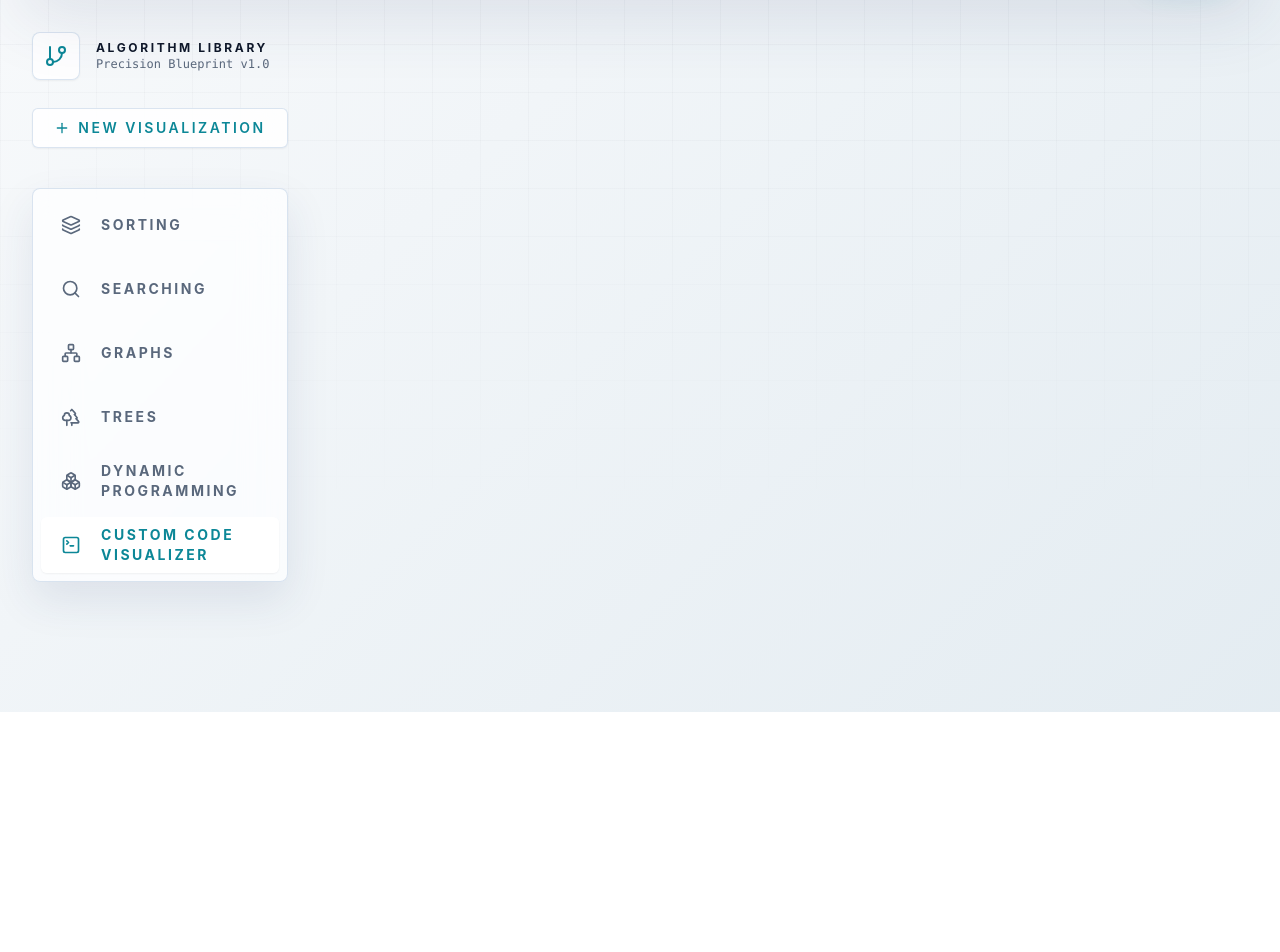
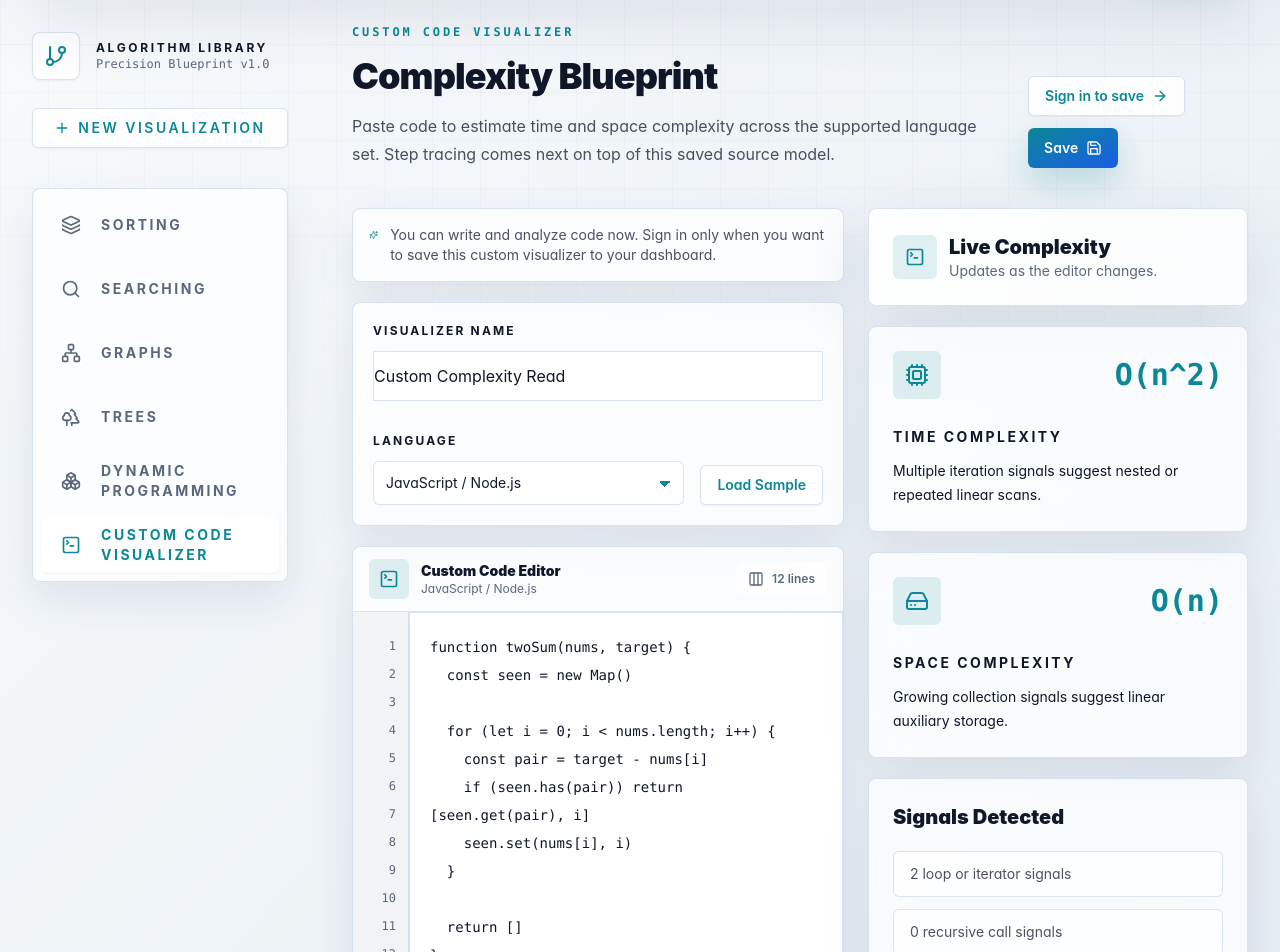
Before and after one commit to KrishnaDs007/dsa-vidualiser, a Next.js app: page /custom-visualizer in a window 1280 px wide. Before the commit this address had no page. Shown: the part 100-1052 px from the top of the page. Before the commit the page ends 812 px from the top, so only its background shows below. Built offline with nearby package versions, Linux system fonts and the light colour scheme.

Commit message:
Add custom code editor flow

```diff
--- a/app/custom-visualizer/page.tsx
+++ b/app/custom-visualizer/page.tsx
@@ -4,7 +4,8 @@ import Link from 'next/link'
 import { useRouter, useSearchParams } from 'next/navigation'
 import type React from 'react'
 import { Suspense, useEffect, useMemo, useState } from 'react'
-import { ArrowRight, Cpu, HardDrive, Save } from 'lucide-react'
+import { ArrowRight, Cpu, HardDrive, Save, Sparkles, TerminalSquare } from 'lucide-react'
+import { CustomCodeEditor } from '@/components/custom-code/CustomCodeEditor'
 import { Button } from '@/components/ui/button'
 import {
   CUSTOM_CODE_LANGUAGES,
@@ -14,6 +15,8 @@ import {
   type CustomCodeLanguageId
 } from '@/lib/customCode'
 import { useAuthStore } from '@/store/authStore'
+
+const CUSTOM_DRAFT_KEY = 'algo-precision-custom-draft'
 
 export default function CustomVisualizerPage() {
   return (
@@ -36,6 +39,7 @@ function CustomVisualizerForm() {
   const [title, setTitle] = useState('Custom Complexity Read')
   const [language, setLanguage] = useState<CustomCodeLanguageId>('javascript')
   const [code, setCode] = useState(getLanguageSample('javascript'))
+  const [draftLoaded, setDraftLoaded] = useState(false)
 
   const result = useMemo(() => analyzeComplexity(code, language), [code, language])
   const editingAnalysis = editId
@@ -43,14 +47,15 @@ function CustomVisualizerForm() {
     : undefined
 
   useEffect(() => {
-    if (!hydrated || user) return
+    if (!editId || !hydrated) return
 
-    setFlash('Please sign in before opening the custom code visualizer.')
-    router.push('/login?next=/custom-visualizer')
-  }, [hydrated, router, setFlash, user])
-
-  useEffect(() => {
-    if (!editId || !hydrated || !user) return
+    if (!user) {
+      setFlash('Please sign in before editing a saved custom visualizer.')
+      router.push(
+        `/login?next=${encodeURIComponent(`/custom-visualizer?id=${editId}`)}`
+      )
+      return
+    }
 
     if (!editingAnalysis) {
       setFlash('That saved custom visualizer could not be found.')
@@ -65,9 +70,48 @@ function CustomVisualizerForm() {
     setCode(editingAnalysis.code ?? getLanguageSample('javascript'))
   }, [editId, editingAnalysis, hydrated, router, setFlash, user])
 
-  if (!user) return null
+  useEffect(() => {
+    if (!hydrated || editId || typeof window === 'undefined') return
+
+    try {
+      const draft = JSON.parse(
+        window.localStorage.getItem(CUSTOM_DRAFT_KEY) ?? 'null'
+      ) as {
+        title?: string
+        language?: string
+        code?: string
+      } | null
+
+      if (!draft) return
+
+      if (draft.title) setTitle(draft.title)
+      if (isCustomCodeLanguageId(draft.language)) setLanguage(draft.language)
+      if (typeof draft.code === 'string') setCode(draft.code)
+    } catch {
+      window.localStorage.removeItem(CUSTOM_DRAFT_KEY)
+    } finally {
+      setDraftLoaded(true)
+    }
+  }, [editId, hydrated])
+
+  useEffect(() => {
+    if (!hydrated || !draftLoaded || editId || typeof window === 'undefined') {
+      return
+    }
+
+    window.localStorage.setItem(
+      CUSTOM_DRAFT_KEY,
+      JSON.stringify({ title, language, code })
+    )
+  }, [code, draftLoaded, editId, hydrated, language, title])
 
   function persistAnalysis() {
+    if (!user) {
+      setFlash('Sign in to save this custom visualizer to your dashboard.')
+      router.push('/login?next=/custom-visualizer')
+      return
+    }
+
     const payload = {
       title,
       language,
@@ -100,13 +144,35 @@ function CustomVisualizerForm() {
             saved source model.
           </p>
         </div>
+        <div className="flex flex-wrap gap-3">
+          {!user && (
+            <Button asChild variant="secondary">
+              <Link href="/login?next=/custom-visualizer">
+                Sign in to save <ArrowRight className="h-4 w-4" />
+              </Link>
+            </Button>
+          )}
           <Button onClick={persistAnalysis}>
             {editId ? 'Update' : 'Save'} <Save className="h-4 w-4" />
           </Button>
         </div>
+      </div>
 
       <section className="grid gap-6 xl:grid-cols-[minmax(0,1.1fr)_380px]">
-        <div className="bg-[hsl(var(--surface-container-low))] p-6">
+        <div className="flex flex-col gap-5">
+          {!user && (
+            <div className="glass-panel rounded-lg p-4 text-sm text-foreground/75">
+              <div className="flex items-start gap-3">
+                <Sparkles aria-hidden="true" className="mt-0.5 h-4 w-4 text-primary" />
+                <p>
+                  You can write and analyze code now. Sign in only when you want
+                  to save this custom visualizer to your dashboard.
+                </p>
+              </div>
+            </div>
+          )}
+
+          <div className="glass-panel rounded-lg p-5">
           <label className="block text-xs font-bold uppercase tracking-[0.18em]">
             Visualizer Name
           </label>
@@ -143,19 +209,29 @@ function CustomVisualizerForm() {
               Load Sample
             </Button>
           </div>
+          </div>
 
-          <label className="mt-8 block text-xs font-bold uppercase tracking-[0.18em]">
-            Code
-          </label>
-          <textarea
-            className="mt-3 min-h-[520px] w-full resize-y rounded-md bg-[hsl(var(--surface-container-lowest))] p-5 font-mono text-sm leading-7 outline-none focus:ring-2 focus:ring-primary/25"
-            onChange={(event) => setCode(event.target.value)}
-            spellCheck={false}
-            value={code}
+          <CustomCodeEditor
+            code={code}
+            language={language}
+            onChange={setCode}
           />
         </div>
 
         <aside className="flex flex-col gap-5">
+          <div className="glass-panel-strong rounded-lg p-6">
+            <div className="flex items-center gap-3">
+              <span className="grid h-11 w-11 place-items-center rounded-md bg-[hsl(var(--primary)/0.12)] text-primary">
+                <TerminalSquare aria-hidden="true" className="h-5 w-5" />
+              </span>
+              <div>
+                <h2 className="text-xl font-black">Live Complexity</h2>
+                <p className="text-sm text-muted-foreground">
+                  Updates as the editor changes.
+                </p>
+              </div>
+            </div>
+          </div>
           <Metric
             description={result.timeReason}
             icon={Cpu}
@@ -168,20 +244,31 @@ function CustomVisualizerForm() {
             label="Space Complexity"
             value={result.space}
           />
-          <div className="bg-[hsl(var(--surface-container-low))] p-6">
+          <div className="glass-panel rounded-lg p-6">
             <h2 className="text-xl font-black">Signals Detected</h2>
             <ul className="mt-5 space-y-3 text-sm text-foreground/75">
               {result.signals.map((signal) => (
-                <li className="bg-white px-4 py-3" key={signal}>
+                <li
+                  className="rounded-md border border-[hsl(var(--glass-border))] bg-[hsl(var(--glass))] px-4 py-3"
+                  key={signal}
+                >
                   {signal}
                 </li>
               ))}
             </ul>
+            {user ? (
               <Button asChild className="mt-6 w-full" variant="secondary">
                 <Link href="/dashboard">
                   Dashboard <ArrowRight className="h-4 w-4" />
                 </Link>
               </Button>
+            ) : (
+              <Button asChild className="mt-6 w-full" variant="secondary">
+                <Link href="/login?next=/custom-visualizer">
+                  Sign in to save <ArrowRight className="h-4 w-4" />
+                </Link>
+              </Button>
+            )}
           </div>
         </aside>
       </section>
@@ -201,10 +288,10 @@ function Metric({
   icon: React.ComponentType<{ className?: string }>
 }) {
   return (
-    <article className="bg-[hsl(var(--surface-container-low))] p-6">
+    <article className="glass-panel rounded-lg p-6">
       <div className="flex items-center justify-between gap-4">
-        <span className="grid h-12 w-12 place-items-center rounded-md bg-[hsl(var(--surface-container-highest))] text-primary">
-          <Icon className="h-6 w-6" />
+        <span className="grid h-12 w-12 place-items-center rounded-md bg-[hsl(var(--primary)/0.12)] text-primary">
+          <Icon aria-hidden="true" className="h-6 w-6" />
         </span>
         <span className="font-mono text-3xl font-black text-primary">{value}</span>
       </div>
--- /dev/null
+++ b/components/custom-code/CustomCodeEditor.tsx
@@ -0,0 +1,60 @@
+'use client'
+
+import { Columns3, TerminalSquare } from 'lucide-react'
+import { getLanguageLabel, type CustomCodeLanguageId } from '@/lib/customCode'
+
+interface CustomCodeEditorProps {
+  code: string
+  language: CustomCodeLanguageId
+  onChange: (code: string) => void
+}
+
+export function CustomCodeEditor({
+  code,
+  language,
+  onChange
+}: CustomCodeEditorProps) {
+  const lineCount = Math.max(code.split('\n').length, 12)
+  const lineNumbers = Array.from({ length: lineCount }, (_, index) => index + 1)
+
+  return (
+    <section className="glass-panel overflow-hidden rounded-lg">
+      <div className="flex flex-wrap items-center justify-between gap-3 border-b border-[hsl(var(--glass-border))] px-4 py-3">
+        <div className="flex items-center gap-3">
+          <span className="grid h-10 w-10 place-items-center rounded-md bg-[hsl(var(--primary)/0.12)] text-primary">
+            <TerminalSquare aria-hidden="true" className="h-5 w-5" />
+          </span>
+          <div>
+            <p className="text-sm font-black">Custom Code Editor</p>
+            <p className="text-xs text-muted-foreground">
+              {getLanguageLabel(language)}
+            </p>
+          </div>
+        </div>
+        <div className="flex items-center gap-2 rounded-md bg-[hsl(var(--glass))] px-3 py-2 text-xs font-semibold text-muted-foreground">
+          <Columns3 aria-hidden="true" className="h-4 w-4" />
+          {lineCount} lines
+        </div>
+      </div>
+
+      <div className="grid min-h-[560px] grid-cols-[3.5rem_minmax(0,1fr)]">
+        <div
+          aria-hidden="true"
+          className="select-none border-r border-[hsl(var(--glass-border))] bg-[hsl(var(--foreground)/0.035)] px-3 py-5 text-right font-mono text-xs leading-7 text-muted-foreground"
+        >
+          {lineNumbers.map((line) => (
+            <div key={line}>{line}</div>
+          ))}
+        </div>
+        <textarea
+          aria-label="Custom code"
+          className="min-h-[560px] w-full resize-y border-0 bg-transparent p-5 font-mono text-sm leading-7 outline-none"
+          onChange={(event) => onChange(event.target.value)}
+          placeholder="Write or paste code to analyze time and space complexity."
+          spellCheck={false}
+          value={code}
+        />
+      </div>
+    </section>
+  )
+}
--- a/components/layout/AppShell.tsx
+++ b/components/layout/AppShell.tsx
@@ -1,7 +1,7 @@
 'use client'
 
 import Link from 'next/link'
-import { usePathname, useRouter } from 'next/navigation'
+import { usePathname } from 'next/navigation'
 import type React from 'react'
 import { useEffect } from 'react'
 import {
@@ -36,12 +36,11 @@ const sideNav = [
   { label: 'Graphs', href: '/graphs', icon: Network },
   { label: 'Trees', href: '/trees', icon: Trees },
   { label: 'Dynamic Programming', href: '/dynamic-programming', icon: Boxes },
-  { label: 'Custom Code Visualizer', href: '/custom-visualizer', icon: TerminalSquare, gated: true }
+  { label: 'Custom Code Visualizer', href: '/custom-visualizer', icon: TerminalSquare }
 ]
 
 export function AppShell({ children }: { children: React.ReactNode }) {
   const pathname = usePathname()
-  const router = useRouter()
   const user = useAuthStore((state) => state.user)
   const flash = useAuthStore((state) => state.flash)
   const hydrate = useAuthStore((state) => state.hydrate)
@@ -58,14 +57,6 @@ export function AppShell({ children }: { children: React.ReactNode }) {
     const id = window.setTimeout(() => setFlash(null), 4200)
     return () => window.clearTimeout(id)
   }, [flash, setFlash])
-
-  function handleGatedNav(event: React.MouseEvent<HTMLAnchorElement>, href: string) {
-    if (href !== '/custom-visualizer' || user) return
-
-    event.preventDefault()
-    setFlash('Please sign in before opening the custom code visualizer.')
-    router.push('/login?next=/custom-visualizer')
-  }
 
   return (
     <div className="min-h-screen text-foreground">
@@ -133,7 +124,7 @@ export function AppShell({ children }: { children: React.ReactNode }) {
           </div>
 
           <Button asChild className="mb-10 w-full justify-center uppercase tracking-[0.18em]" variant="secondary">
-            <Link href="/custom-visualizer" onClick={(event) => handleGatedNav(event, '/custom-visualizer')}>
+            <Link href="/custom-visualizer">
               <Plus className="h-4 w-4" /> New Visualization
             </Link>
           </Button>
@@ -144,12 +135,10 @@ export function AppShell({ children }: { children: React.ReactNode }) {
             )}
             {sideNav.map((item) => (
               <SideLink
-                gated={item.gated}
                 href={item.href}
                 icon={item.icon}
                 key={item.href}
                 label={item.label}
-                onClick={handleGatedNav}
                 pathname={pathname}
               />
             ))}
@@ -180,16 +169,12 @@ function SideLink({
   href,
   icon: Icon,
   label,
-  pathname,
-  gated,
-  onClick
+  pathname
 }: {
   href: string
   icon: React.ComponentType<{ className?: string }>
   label: string
   pathname: string
-  gated?: boolean
-  onClick?: (event: React.MouseEvent<HTMLAnchorElement>, href: string) => void
 }) {
   const active = pathname === href
 
@@ -200,9 +185,7 @@ function SideLink({
         active && 'bg-[hsl(var(--glass-strong))] text-primary shadow-sm'
       )}
       aria-current={active ? 'page' : undefined}
-      data-gated={gated ? 'true' : undefined}
       href={href}
-      onClick={(event) => onClick?.(event, href)}
     >
       <Icon aria-hidden="true" className="h-5 w-5 shrink-0" />
       <span>{label}</span>
```
Lines whose indentation alone changed are shown as unchanged.
